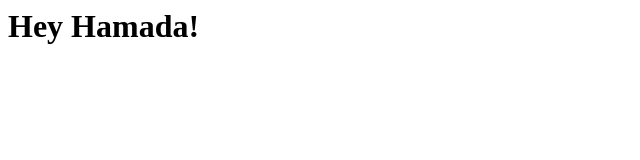
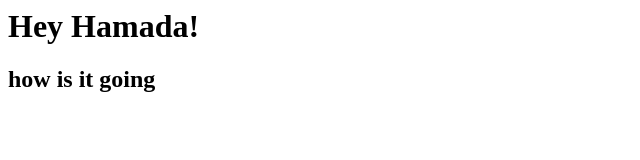
Before and after one commit to Giancarlob96/Gian_Hamada_2nd, a plain HTML site: page index.html in a window 1280 px wide. Shown: the whole page, without its empty margins (0-640 px from the left). Drawn offline with Linux system fonts and the light colour scheme.

Commit message:
third att

```diff
--- a/index.html
+++ b/index.html
@@ -1 +1,2 @@
 <h1>Hey Hamada!</h1>
+<h2>how is it going</h2>
```
